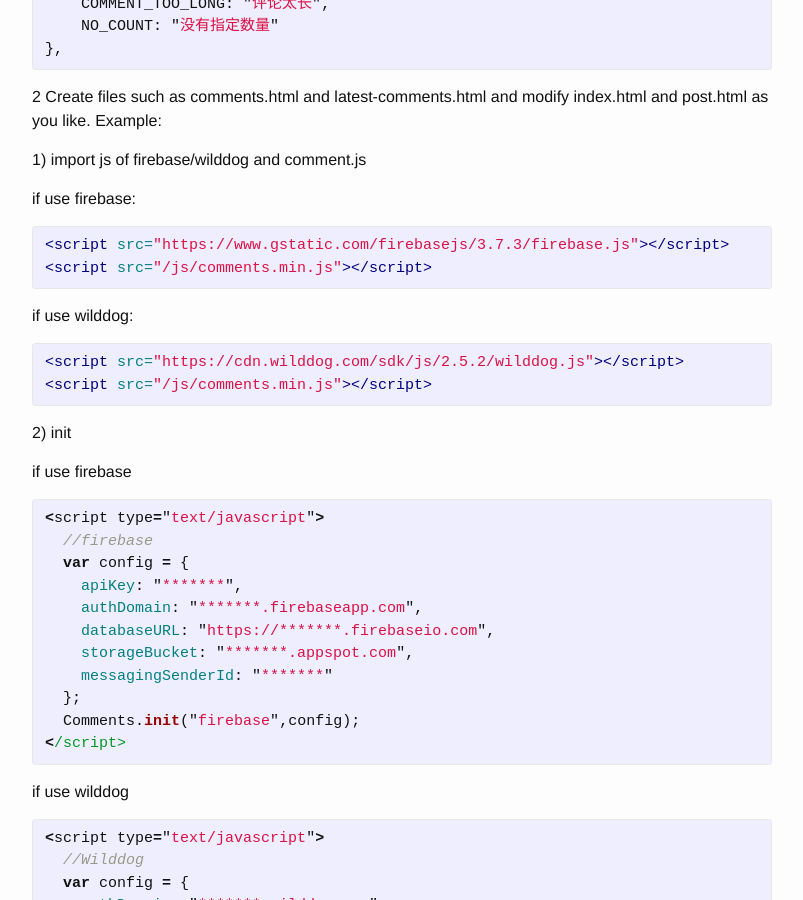
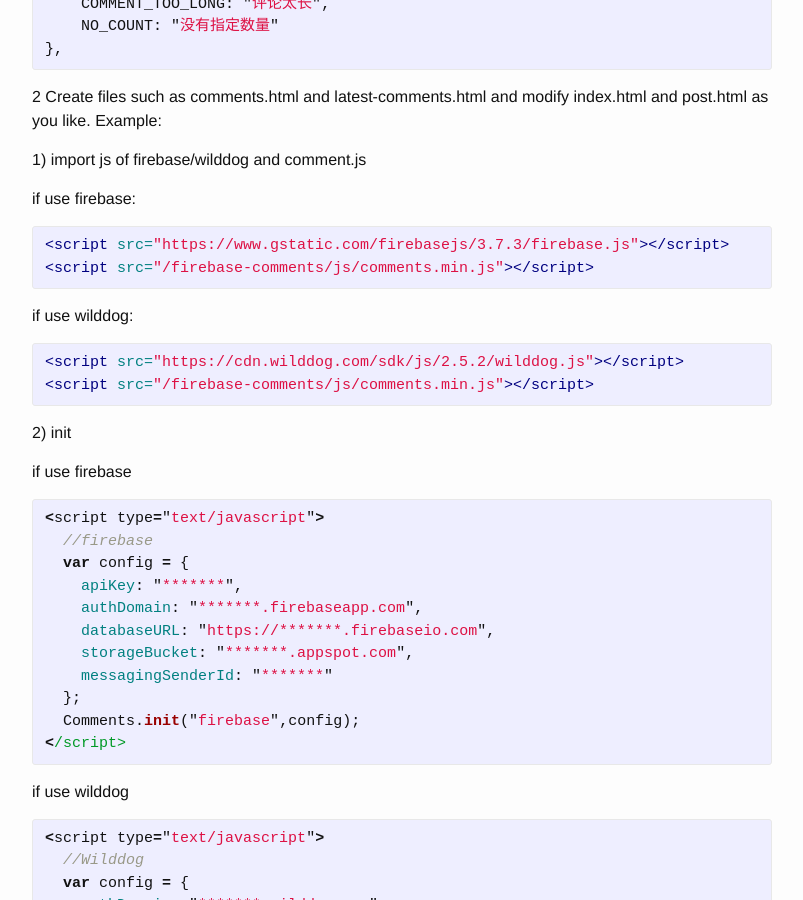
Before and after one commit to JiYouMCC/firebase-comments, a Jekyll site: the page built from docs/_posts/2017-03-28-how-to-use-comments.markdown, in a window 1280 px wide and 900 px high, scrolled down 1144 px. Shown: the whole window, without its empty margins (238-1041 px from the left). Built offline with Jekyll 4.4.1, drawn with Linux system fonts in a browser that asks for light colours; comment, search, counter and statistics services are not loaded.

Commit message:
Update _config.yml

```diff
--- a/docs/_config.yml
+++ b/docs/_config.yml
@@ -4,8 +4,8 @@
 description: > # this means to ignore newlines until "baseurl:"
   Ji You's demo site for jekyll-firebase-comments.
   Jekyll default setting and style is used.
-baseurl: "" # the subpath of your site, e.g. /blog
-url: "http://www.jithee.name/firebase-comments" # the base hostname & protocol for your site
+baseurl: "/firebase-comments" # the subpath of your site, e.g. /blog
+url: "http://www.jithee.name" # the base hostname & protocol for your site
 twitter_username: nightghostjiyou
 github_username:  JiYouMCC
 
```
